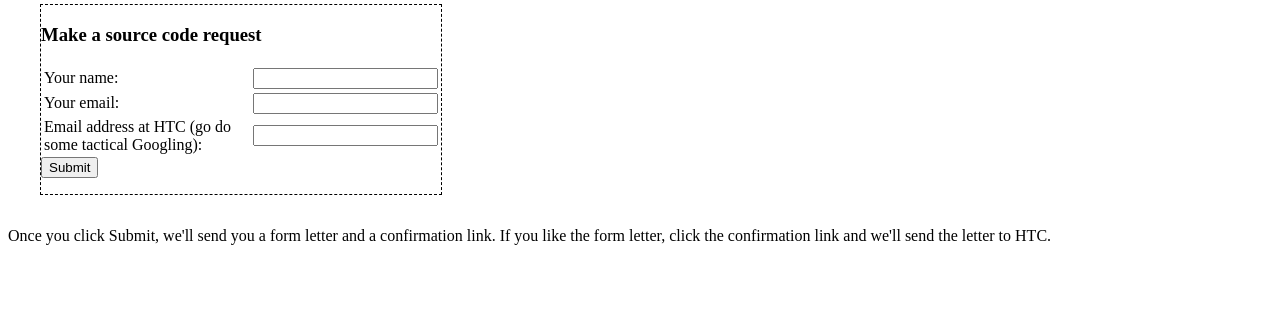
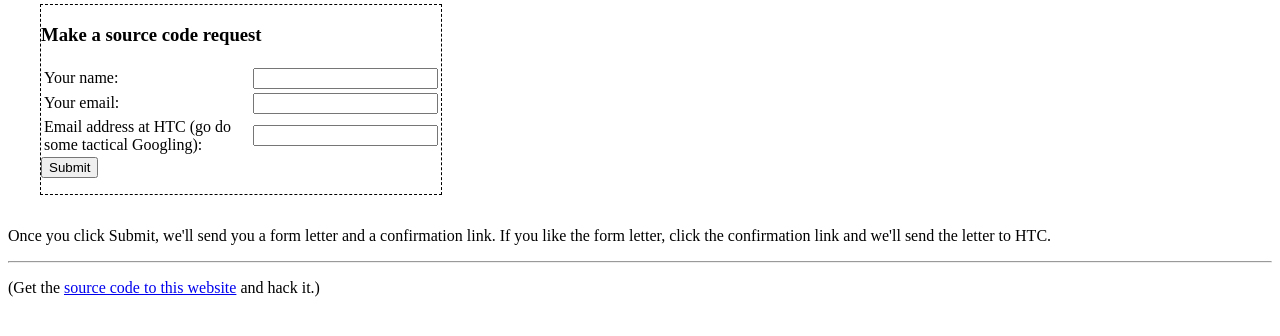
Before and after one commit to paulproteus/androidsource, a Django app: template android_source_app/templates/phone-demo-page.html in a window 1280 px wide. Shown: the part 146-482 px from the top of the page. Run offline with Django 3.2, Linux system fonts and the light colour scheme; the template is opened without the code that fills it, so the values that code supplies are empty; parts of the project's set-up code (start-up, migrations or seed data) failed here and were passed over.

Commit message:
Add footer explaining where to get the source

```diff
--- /dev/null
+++ b/android_source_app/templates/footer.html
@@ -0,0 +1,2 @@
+<hr>
+<p>(Get the <a href="https://github.com/paulproteus/androidsource">source code to this website</a> and hack it.)</p>
--- a/android_source_app/templates/index.html
+++ b/android_source_app/templates/index.html
@@ -5,4 +5,5 @@ and track the results. If others requested source for your phone, you
 can download it here!</p>
 <p>30% of all Android phones we know about have had someone request source</p>
 <p><a href="/phone-demo-page">See the info for the HTC Hero</a></p>
+{% include "footer.html" %}
 </html>
--- a/android_source_app/templates/phone-demo-page.html
+++ b/android_source_app/templates/phone-demo-page.html
@@ -14,4 +14,5 @@
 </div>
 <p>Once you click Submit, we'll send you a form letter and a confirmation link.
 If you like the form letter, click the confirmation link and we'll send the letter to HTC.</p>
+{% include 'footer.html' %}
 </html>
```
